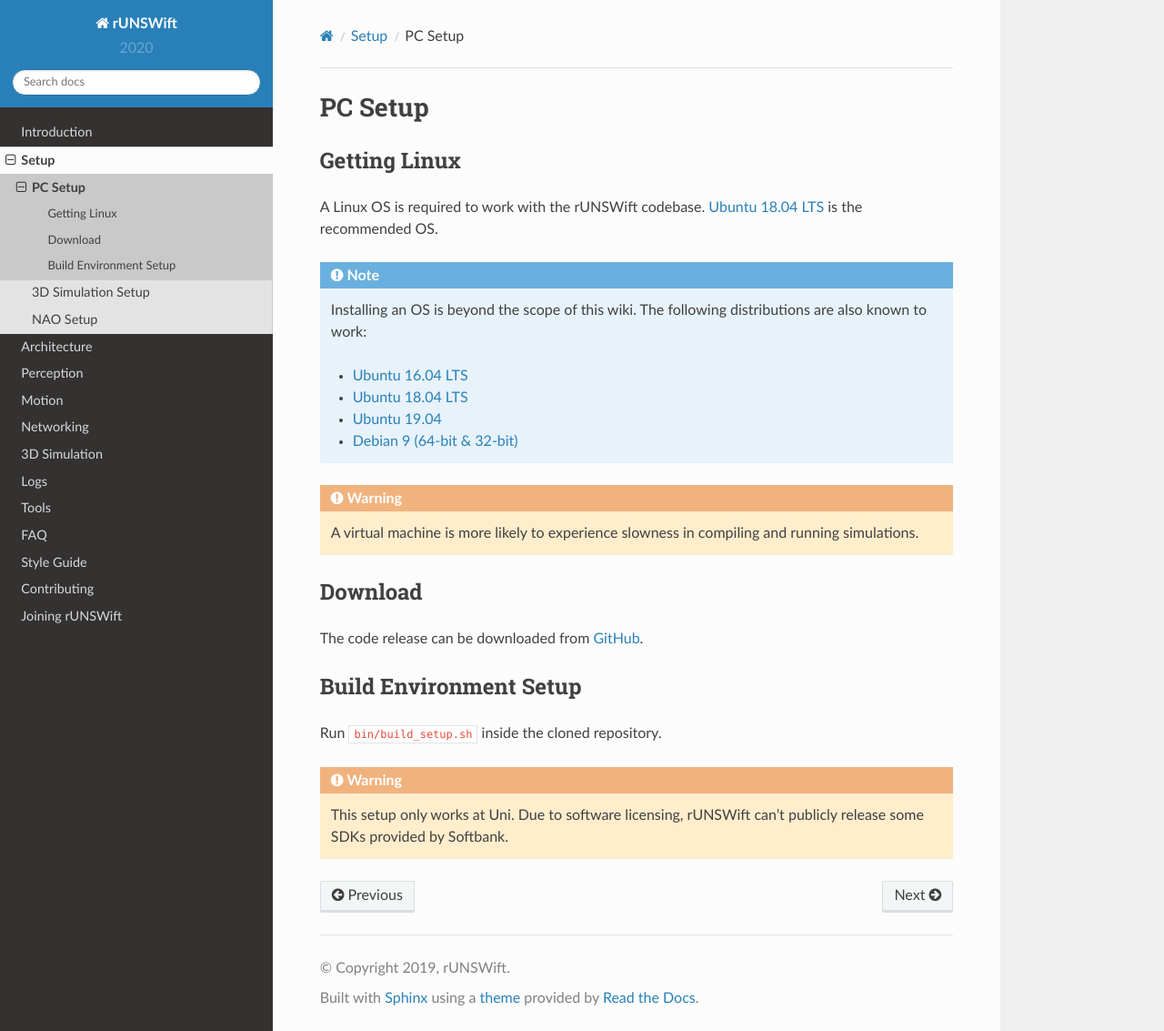
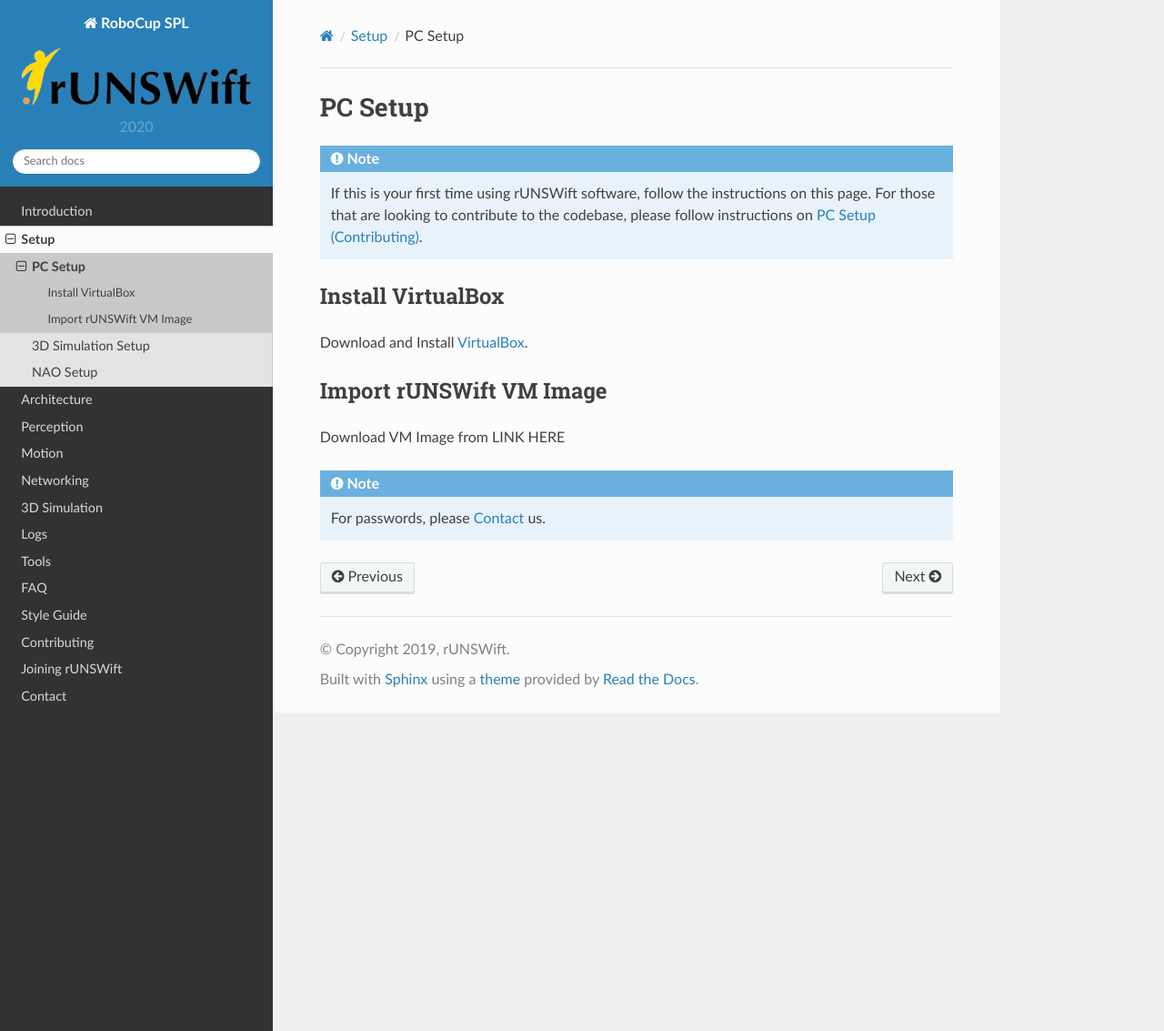
Before and after one commit to UNSWComputing/rUNSWift-docs, a Sphinx documentation site: the page built from source/setup/pc_setup.rst, in a window 1280 px wide and 1133 px high. Shown: the whole window at 91% size. Built offline with Sphinx 7.4.7 and the Read the Docs theme 2.0.0, drawn with Linux system fonts in a browser that asks for light colours.

Commit message:
updated pc_setup instructions and added contact information

```diff
--- a/source/conf.py
+++ b/source/conf.py
@@ -46,9 +46,9 @@ source_suffix = '.rst'
 master_doc = 'index'
 
 # General information about the project.
-project = 'rUNSWift'
+project = 'RoboCup SPL'
 copyright = '2019, rUNSWift'
-author = 'rUNSWift'
+author = 'rUNSWift, University of NSW'
 
 # The version info for the project you're documenting, acts as replacement for
 # |version| and |release|, also used in various other places throughout the
@@ -127,7 +127,7 @@ html_theme = 'sphinx_rtd_theme'
 
 # The name of an image file (relative to this directory) to place at the top
 # of the sidebar.
-#html_logo = None
+html_logo = 'images/rUNSWift.gif'
 
 # The name of an image file (relative to this directory) to use as a favicon of
 # the docs.  This file should be a Windows icon file (.ico) being 16x16 or 32x32
--- a/source/contributing.rst
+++ /dev/null
@@ -1,3 +0,0 @@
-############
-Contributing
-############
--- /dev/null
+++ b/source/contributing/index.rst
@@ -0,0 +1,6 @@
+############
+Contributing
+############
+
+.. toctree::
+   pc_setup_contributing
--- a/source/index.rst
+++ b/source/index.rst
@@ -27,5 +27,6 @@ rUNSWift is a team from the University of New South Wales that competes in the `
    tools/index
    faq
    style_guide
-   contributing
+   contributing/index
    joining_runswift
+   contact
--- a/source/setup/pc_setup.rst
+++ b/source/setup/pc_setup.rst
@@ -2,39 +2,21 @@
 PC Setup
 ########
 
-*************
-Getting Linux
-*************
+.. note::
+    If this is your first time using rUNSWift software, follow the instructions on this page.
+    For those that are looking to contribute to the codebase, please follow instructions on :ref:`pc-setup-contributing`.
 
-A Linux OS is required to work with the rUNSWift codebase.
-`Ubuntu 18.04 LTS <http://releases.ubuntu.com/18.04/>`_ is the recommended OS.
+******************
+Install VirtualBox
+******************
+
+Download and Install `VirtualBox <https://www.virtualbox.org/wiki/Downloads>`_.
+
+************************
+Import rUNSWift VM Image
+************************
+
+Download VM Image from LINK HERE
 
 .. note::
-    Installing an OS is beyond the scope of this wiki. The following distributions are also known to work:
-
-    - `Ubuntu 16.04 LTS <http://releases.ubuntu.com/16.04/>`_
-    - `Ubuntu 18.04 LTS <http://releases.ubuntu.com/18.04/>`_
-    - `Ubuntu 19.04 <http://releases.ubuntu.com/19.04/>`_
-    - `Debian 9 (64-bit & 32-bit) <https://www.debian.org/>`_
-
-
-.. warning::
-    A virtual machine is more likely to experience slowness in compiling and running simulations.
-
-
-********
-Download
-********
-
-The code release can be downloaded from `GitHub <https://github.com/UNSWComputing>`_.
-
-
-***********************
-Build Environment Setup
-***********************
-
-Run :code:`bin/build_setup.sh` inside the cloned repository.
-
-.. warning::
-    This setup only works at Uni.
-    Due to software licensing, rUNSWift can't publicly release some SDKs provided by Softbank.
+    For passwords, please :ref:`contact` us.
```
Also changed, not shown: source/contact.rst (added, +26 -0 lines), source/contributing/pc_setup_contributing.rst (added, +66 -0 lines), source/images/jayen_ashar.png (added), source/images/kenji_brameld.png (added), source/images/rUNSWift.gif (added), source/images/tripta_kaur.jpeg (added), source/setup/index.rst (line endings or trailing spaces).
